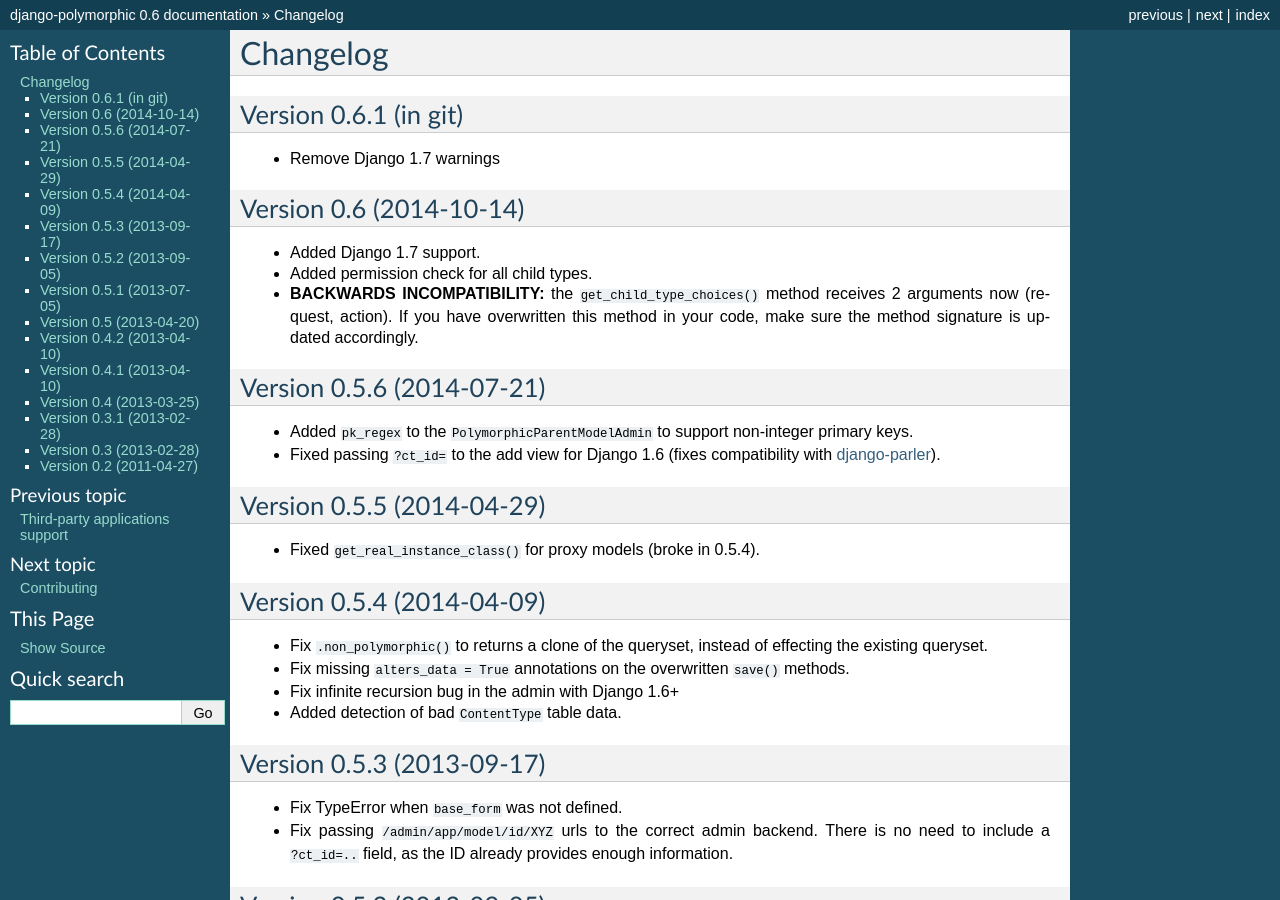
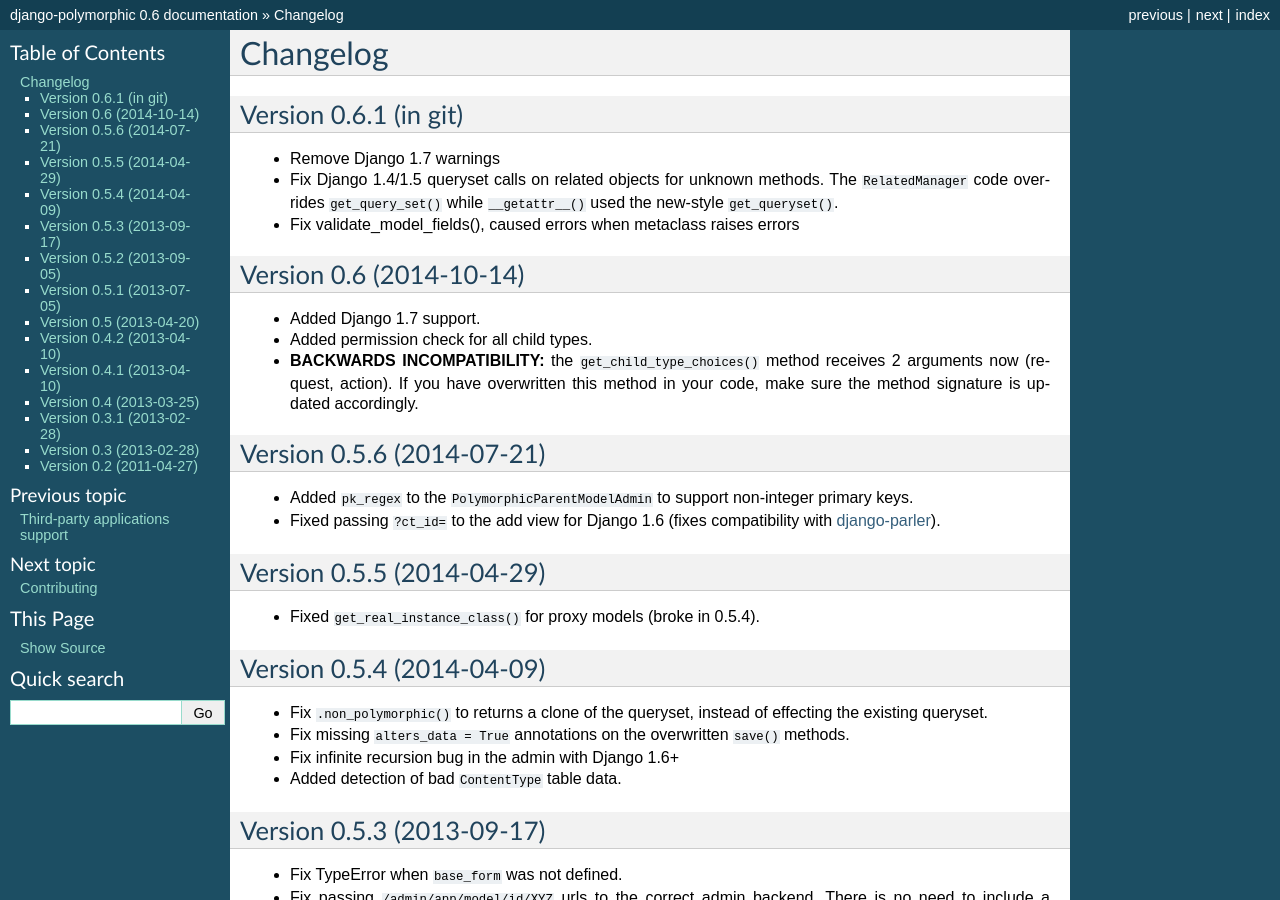
Before and after one commit to jazzband/django-polymorphic, a Sphinx documentation site: the page built from docs/changelog.rst, in a window 1280 px wide and 900 px high. Built offline with Sphinx 7.4.7, drawn with Linux system fonts in a browser that asks for light colours.

Commit message:
Update changelog

```diff
--- a/docs/changelog.rst
+++ b/docs/changelog.rst
@@ -5,6 +5,9 @@
 ----------------------
 
 * Remove Django 1.7 warnings
+* Fix Django 1.4/1.5 queryset calls on related objects for unknown methods.
+  The ``RelatedManager`` code overrides ``get_query_set()`` while ``__getattr__()`` used the new-style ``get_queryset()``.
+* Fix validate_model_fields(), caused errors when metaclass raises errors
 
 
 Version 0.6 (2014-10-14)
```
